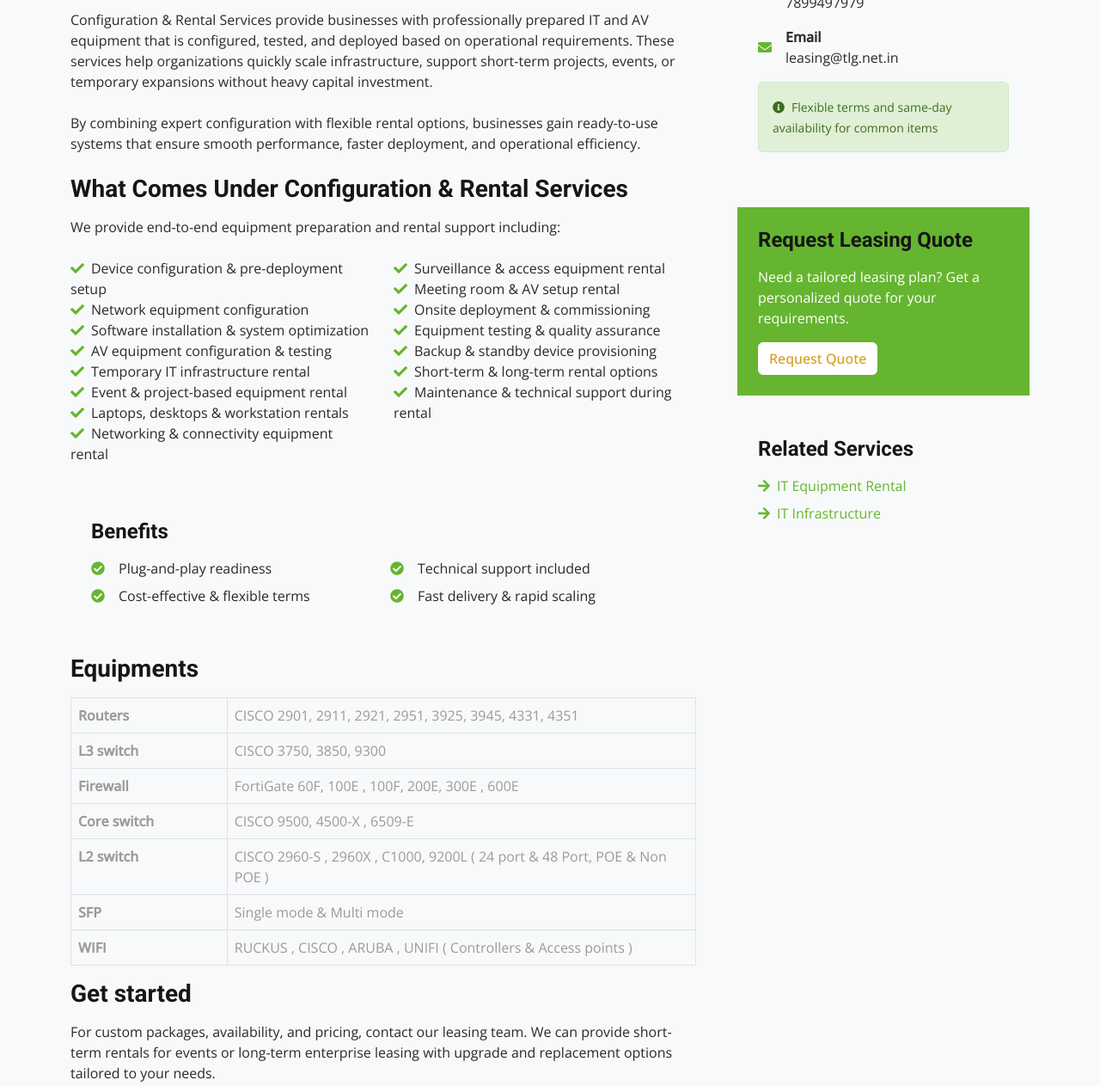
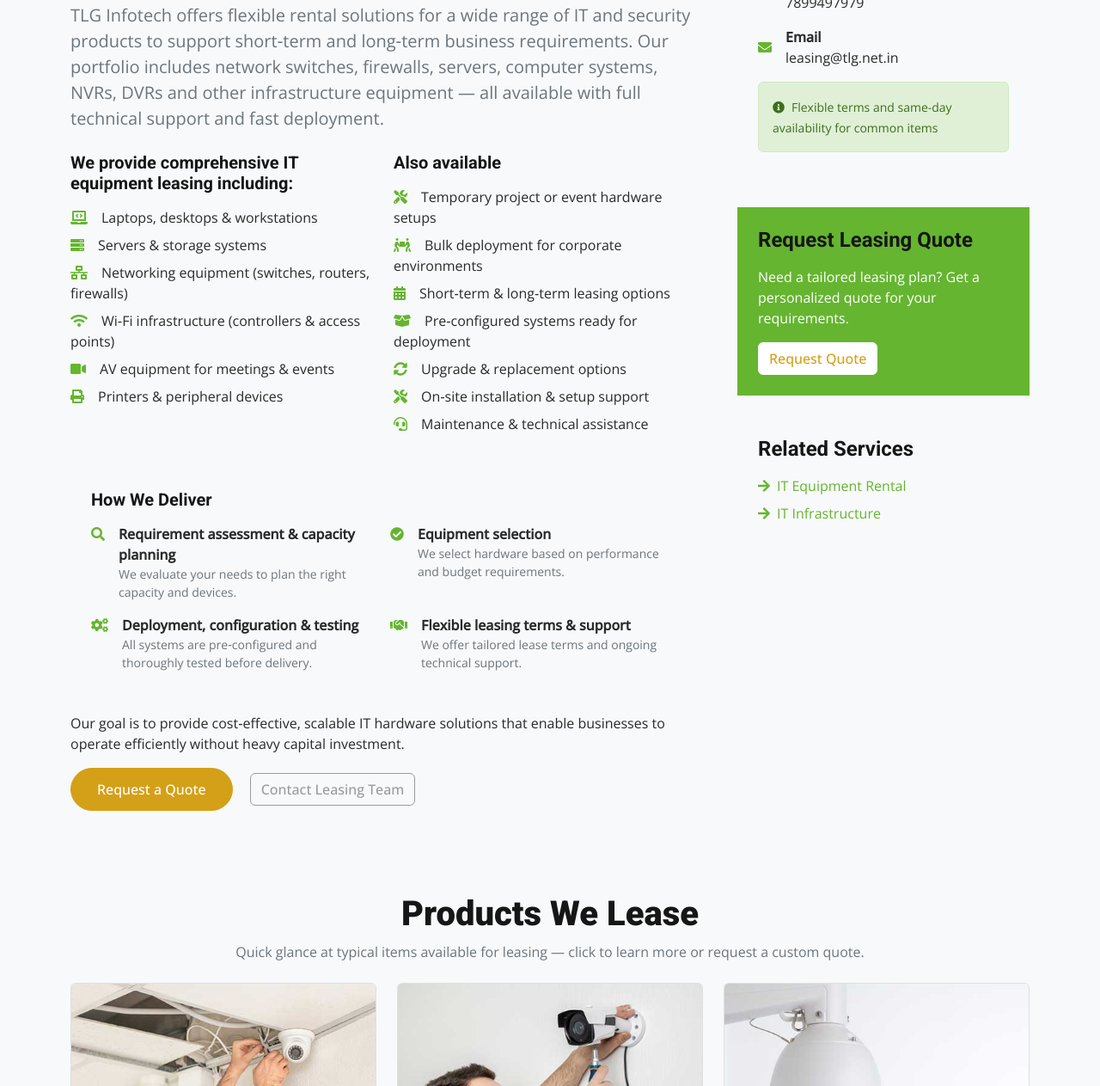
Before and after one commit to nithishdpnpjnthech-cmyk/tlg, a plain HTML site: page cctv-camera-website-template/leasing.html in a window 1280 px wide. Shown: the part 663-1926 px from the top of the page at 86% size. Drawn offline with nearby package versions, Linux system fonts and the light colour scheme.

Commit message:
leasing services

```diff
--- a/cctv-camera-website-template/leasing.html
+++ b/cctv-camera-website-template/leasing.html
@@ -172,130 +172,107 @@
                 <div class="col-lg-8 wow fadeInUp" data-wow-delay="0.2s">
                     <div class="service-detail">
                         <div class="service-img mb-4">
-                            <img class="img-fluid w-100" src="img/service-2.jpg" alt="Configuration & Rental Services">
+                            <img class="img-fluid w-100" src="img/service-2.jpg" alt="IT Hardware Leasing Services">
                         </div>
-                        <h2 class="mb-4">Configuration & Rental Services</h2>
-                        <p class="mb-4">Configuration & Rental Services provide businesses with professionally prepared
-                            IT and AV equipment that is configured, tested, and deployed based on operational
-                            requirements. These services help organizations quickly scale infrastructure, support
-                            short-term projects, events, or temporary expansions without heavy capital investment.</p>
-                        <p class="mb-4">By combining expert configuration with flexible rental options, businesses gain
-                            ready-to-use systems that ensure smooth performance, faster deployment, and operational
-                            efficiency.</p>
 
-                        <h3 class="mb-3">What Comes Under Configuration & Rental Services</h3>
-                        <p class="mb-4">We provide end-to-end equipment preparation and rental support including:</p>
+                        <h2 class="mb-3">IT Hardware Leasing Services</h2>
+                        <p class="lead text-muted mb-4">TLG Infotech offers flexible rental solutions for a wide range of
+                            IT and security products to support short‑term and long‑term business requirements. Our
+                            portfolio includes network switches, firewalls, servers, computer systems, NVRs, DVRs and
+                            other infrastructure equipment — all available with full technical support and fast
+                            deployment.</p>
 
-                        <div class="row g-4 mb-4">
+                        <div class="row g-4 mb-4 align-items-start">
                             <div class="col-md-6">
+                                <h5 class="mb-3">We provide comprehensive IT equipment leasing including:</h5>
                                 <ul class="list-unstyled">
-                                    <li><i class="fas fa-check text-primary me-2"></i>Device configuration &
-                                        pre-deployment setup</li>
-                                    <li><i class="fas fa-check text-primary me-2"></i>Network equipment configuration
-                                    </li>
-                                    <li><i class="fas fa-check text-primary me-2"></i>Software installation & system
-                                        optimization</li>
-                                    <li><i class="fas fa-check text-primary me-2"></i>AV equipment configuration &
-                                        testing</li>
-                                    <li><i class="fas fa-check text-primary me-2"></i>Temporary IT infrastructure rental
-                                    </li>
-                                    <li><i class="fas fa-check text-primary me-2"></i>Event & project-based equipment
-                                        rental</li>
-                                    <li><i class="fas fa-check text-primary me-2"></i>Laptops, desktops & workstation
-                                        rentals</li>
-                                    <li><i class="fas fa-check text-primary me-2"></i>Networking & connectivity
-                                        equipment rental</li>
+                                    <li class="mb-2"><i class="fas fa-laptop-code text-primary me-3"></i>Laptops,
+                                        desktops & workstations</li>
+                                    <li class="mb-2"><i class="fas fa-server text-primary me-3"></i>Servers & storage
+                                        systems</li>
+                                    <li class="mb-2"><i class="fas fa-network-wired text-primary me-3"></i>Networking
+                                        equipment (switches, routers, firewalls)</li>
+                                    <li class="mb-2"><i class="fas fa-wifi text-primary me-3"></i>Wi‑Fi infrastructure
+                                        (controllers & access points)</li>
+                                    <li class="mb-2"><i class="fas fa-video text-primary me-3"></i>AV equipment for
+                                        meetings & events</li>
+                                    <li class="mb-2"><i class="fas fa-print text-primary me-3"></i>Printers & peripheral
+                                        devices</li>
                                 </ul>
                             </div>
                             <div class="col-md-6">
+                                <h5 class="mb-3">Also available</h5>
                                 <ul class="list-unstyled">
-                                    <li><i class="fas fa-check text-primary me-2"></i>Surveillance & access equipment
-                                        rental</li>
-                                    <li><i class="fas fa-check text-primary me-2"></i>Meeting room & AV setup rental
-                                    </li>
-                                    <li><i class="fas fa-check text-primary me-2"></i>Onsite deployment & commissioning
-                                    </li>
-                                    <li><i class="fas fa-check text-primary me-2"></i>Equipment testing & quality
-                                        assurance</li>
-                                    <li><i class="fas fa-check text-primary me-2"></i>Backup & standby device
-                                        provisioning</li>
-                                    <li><i class="fas fa-check text-primary me-2"></i>Short-term & long-term rental
-                                        options</li>
-                                    <li><i class="fas fa-check text-primary me-2"></i>Maintenance & technical support
-                                        during rental</li>
+                                    <li class="mb-2"><i class="fas fa-tools text-primary me-3"></i>Temporary project or
+                                        event hardware setups</li>
+                                    <li class="mb-2"><i class="fas fa-people-carry text-primary me-3"></i>Bulk
+                                        deployment for corporate environments</li>
+                                    <li class="mb-2"><i class="fas fa-calendar-alt text-primary me-3"></i>Short‑term &
+                                        long‑term leasing options</li>
+                                    <li class="mb-2"><i class="fas fa-box-open text-primary me-3"></i>Pre‑configured
+                                        systems ready for deployment</li>
+                                    <li class="mb-2"><i class="fas fa-sync-alt text-primary me-3"></i>Upgrade &
+                                        replacement options</li>
+                                    <li class="mb-2"><i class="fas fa-tools text-primary me-3"></i>On‑site installation &
+                                        setup support</li>
+                                    <li class="mb-2"><i class="fas fa-headset text-primary me-3"></i>Maintenance &
+                                        technical assistance</li>
                                 </ul>
                             </div>
                         </div>
 
                         <div class="bg-light p-4 mb-4">
-                            <h4 class="mb-3">Benefits</h4>
+                            <h5 class="mb-3">How We Deliver</h5>
                             <div class="row g-3">
                                 <div class="col-md-6">
-                                    <div class="d-flex align-items-center mb-2">
-                                        <i class="fas fa-check-circle text-primary me-3"></i><span>Plug-and-play
-                                            readiness</span>
-                                    </div>
-                                    <div class="d-flex align-items-center mb-2">
-                                        <i class="fas fa-check-circle text-primary me-3"></i><span>Cost-effective &
-                                            flexible terms</span>
+                                    <div class="d-flex align-items-start">
+                                        <i class="fas fa-search text-primary me-3 mt-1"></i>
+                                        <div>
+                                            <strong>Requirement assessment & capacity planning</strong>
+                                            <div class="small text-muted">We evaluate your needs to plan the right
+                                                capacity and devices.</div>
+                                        </div>
                                     </div>
                                 </div>
                                 <div class="col-md-6">
-                                    <div class="d-flex align-items-center mb-2">
-                                        <i class="fas fa-check-circle text-primary me-3"></i><span>Technical support
-                                            included</span>
+                                    <div class="d-flex align-items-start">
+                                        <i class="fas fa-check-circle text-primary me-3 mt-1"></i>
+                                        <div>
+                                            <strong>Equipment selection</strong>
+                                            <div class="small text-muted">We select hardware based on performance and
+                                                budget requirements.</div>
+                                        </div>
                                     </div>
-                                    <div class="d-flex align-items-center mb-2">
-                                        <i class="fas fa-check-circle text-primary me-3"></i><span>Fast delivery & rapid
-                                            scaling</span>
+                                </div>
+                                <div class="col-md-6">
+                                    <div class="d-flex align-items-start">
+                                        <i class="fas fa-cogs text-primary me-3 mt-1"></i>
+                                        <div>
+                                            <strong>Deployment, configuration & testing</strong>
+                                            <div class="small text-muted">All systems are pre‑configured and
+                                                thoroughly tested before delivery.</div>
+                                        </div>
+                                    </div>
+                                </div>
+                                <div class="col-md-6">
+                                    <div class="d-flex align-items-start">
+                                        <i class="fas fa-handshake text-primary me-3 mt-1"></i>
+                                        <div>
+                                            <strong>Flexible leasing terms & support</strong>
+                                            <div class="small text-muted">We offer tailored lease terms and
+                                                ongoing technical support.</div>
+                                        </div>
                                     </div>
                                 </div>
                             </div>
                         </div>
 
-                        <h3 class="mb-3">Equipments</h3>
-                        <div class="table-responsive">
-                            <table class="table table-bordered">
-                                <tbody>
-                                    <tr>
-                                        <th scope="row" class="bg-light w-25">Routers</th>
-                                        <td>CISCO 2901, 2911, 2921, 2951, 3925, 3945, 4331, 4351</td>
-                                    </tr>
-                                    <tr>
-                                        <th scope="row" class="bg-light">L3 switch</th>
-                                        <td>CISCO 3750, 3850, 9300</td>
-                                    </tr>
-                                    <tr>
-                                        <th scope="row" class="bg-light">Firewall</th>
-                                        <td>FortiGate 60F, 100E , 100F, 200E, 300E , 600E</td>
-                                    </tr>
-                                    <tr>
-                                        <th scope="row" class="bg-light">Core switch</th>
-                                        <td>CISCO 9500, 4500-X , 6509-E</td>
-                                    </tr>
-                                    <tr>
-                                        <th scope="row" class="bg-light">L2 switch</th>
-                                        <td>CISCO 2960-S , 2960X , C1000, 9200L ( 24 port & 48 Port, POE & Non POE )
-                                        </td>
-                                    </tr>
-                                    <tr>
-                                        <th scope="row" class="bg-light">SFP</th>
-                                        <td>Single mode & Multi mode</td>
-                                    </tr>
-                                    <tr>
-                                        <th scope="row" class="bg-light">WIFI</th>
-                                        <td>RUCKUS , CISCO , ARUBA , UNIFI ( Controllers & Access points )</td>
-                                    </tr>
-                                </tbody>
-                            </table>
+                        <div class="mt-3">
+                            <p class="mb-3">Our goal is to provide cost‑effective, scalable IT hardware solutions that
+                                enable businesses to operate efficiently without heavy capital investment.</p>
+                            <a href="quote.html" class="btn btn-primary me-3">Request a Quote</a>
+                            <a href="contact.html" class="btn btn-outline-secondary">Contact Leasing Team</a>
                         </div>
-
-                        <h3 class="mb-3">Get started</h3>
-                        <p class="mb-4">For custom packages, availability, and pricing, contact our leasing team. We can
-                            provide short-term rentals for events or long-term enterprise leasing with upgrade and
-                            replacement options tailored to your needs.</p>
-
-                        <a href="quote.html" class="btn btn-primary">Request a Quote</a>
                     </div>
                 </div>
 
```
